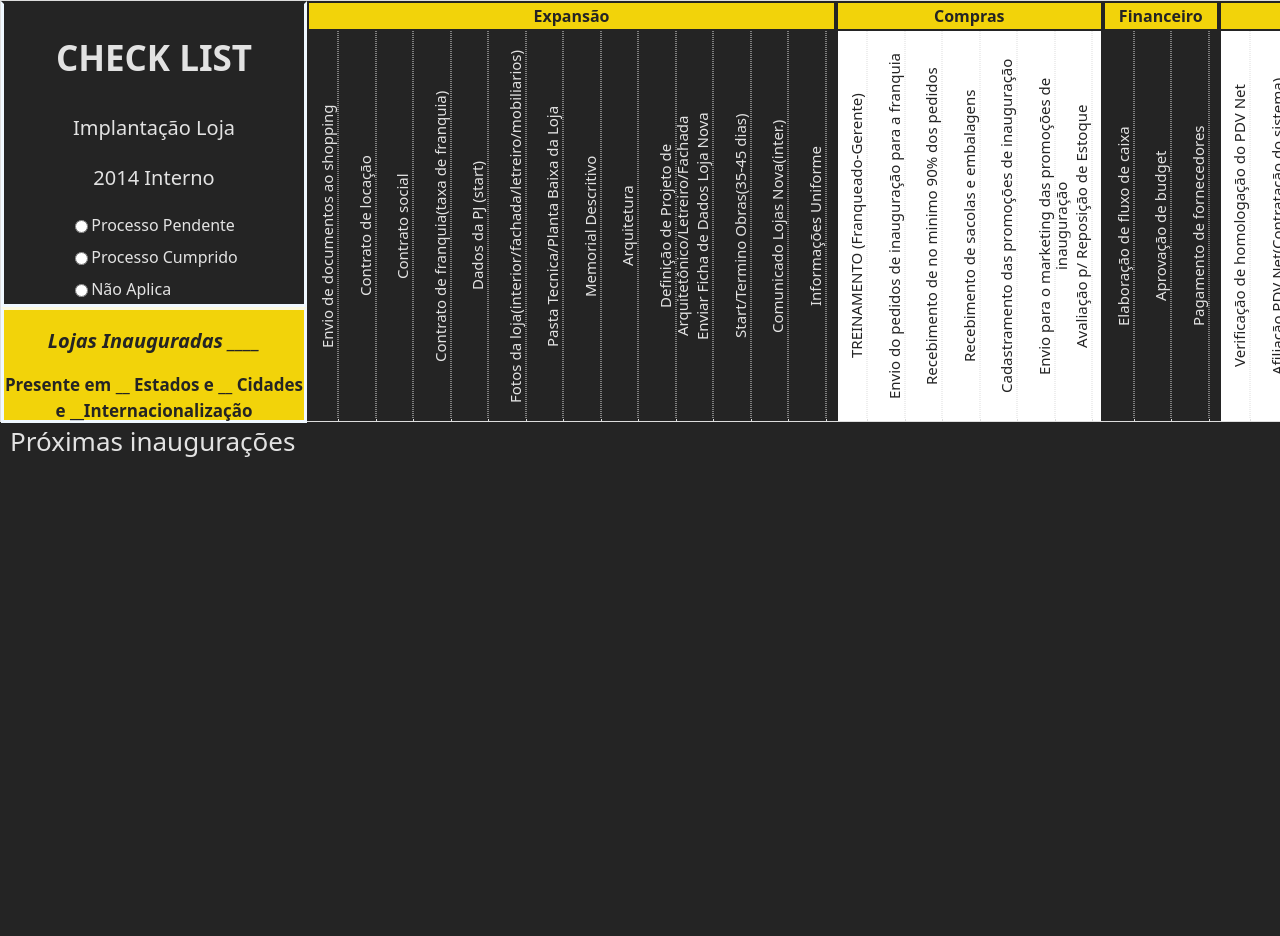
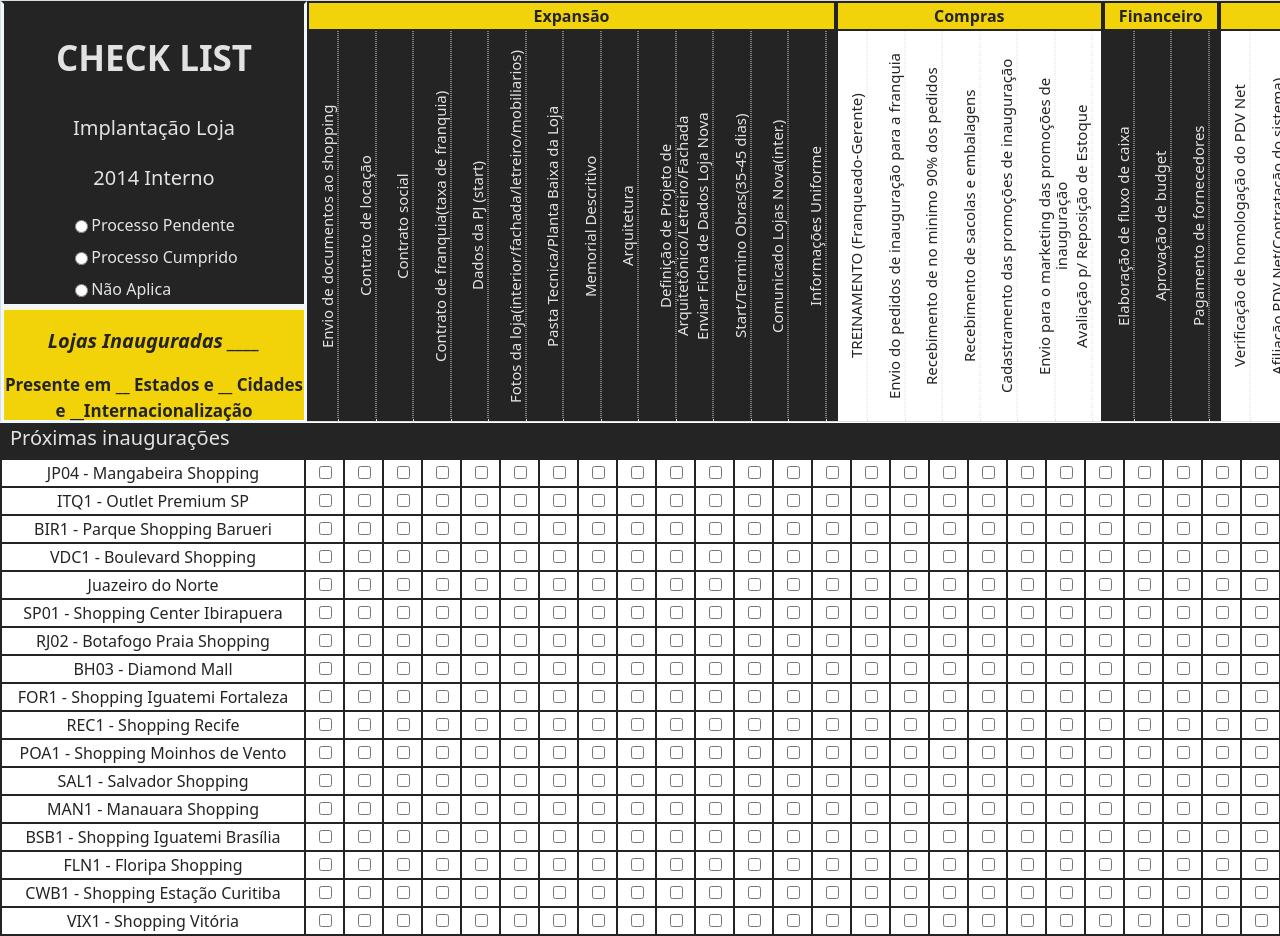
Before and after one commit to jpnc1695/checklist-loja, a React (Vite) app: page / in a window 1280 px wide. Shown: the top 936 px of the page. Before the commit the page ends 800 px from the top, so only its background shows below. Built offline with nearby package versions, Linux system fonts and the light colour scheme.

Commit message:
Desenvolvimento -- Criação da tabela para checkBoxs das lojas

```diff
--- a/src/App.css
+++ b/src/App.css
@@ -1,5 +1,4 @@
  #root {
-  max-width: 1280px;
   margin: 0;
   padding: 0;
   text-align: center;
@@ -20,9 +19,10 @@
 }
 
 .proximas-inaugurações{
-  font-size: 26px;
+  font-size: 20px;
   text-align: left;
   padding-left: 10px;
-  height: 25px;
+  height: 35px;
   width: 1915px;
+  border-top:  1px solid white;
 }
--- a/src/App.jsx
+++ b/src/App.jsx
@@ -17,7 +17,9 @@ export default App
 import './App.css'
 import Card from './Components/Card/Card.jsx';
 import Tabela from './Components/Tabelas/Tabela.jsx';
+import TabelaLojas from './Components/TabelaLojas/TabelaLojas.jsx';
 import { tabelaData } from './data/dados.js';
+
 
 function App() {
   return (
@@ -52,6 +54,11 @@ function App() {
             <div className='proximas-inaugurações'>
                 <span>Próximas inaugurações</span>
             </div>
+          <section>
+          <TabelaLojas>
+
+          </TabelaLojas>
+          </section>
     </>
 
   )
--- /dev/null
+++ b/src/Components/TabelaLojas/TabelaLojas.css
@@ -0,0 +1,17 @@
+.tabela-lojas{
+  background-color: white !important;
+  color: #242424 !important;
+}
+
+.primeira-coluna{
+  width: 300px;
+}
+
+.checkbox-loja{
+  width: 35px;   /* largura */
+  cursor: pointer;
+}
+
+.ultima-coluna{
+  width: 130px;
+}
--- a/src/Components/TabelaLojas/TabelaLojas.jsx
+++ b/src/Components/TabelaLojas/TabelaLojas.jsx
@@ -1,12 +1,54 @@
 import Table from 'react-bootstrap/Table';
+import { Form } from 'react-bootstrap';
+import './TabelaLojas.css';
+
+const lojas = [
+  "JP04 - Mangabeira Shopping",
+  "ITQ1 - Outlet Premium SP",
+  "BIR1 - Parque Shopping Barueri",
+  "VDC1 - Boulevard Shopping",
+  "Juazeiro do Norte",
+  "SP01 - Shopping Center Ibirapuera",
+  "RJ02 - Botafogo Praia Shopping",
+  "BH03 - Diamond Mall",
+  "FOR1 - Shopping Iguatemi Fortaleza",
+  "REC1 - Shopping Recife",
+  "POA1 - Shopping Moinhos de Vento",
+  "SAL1 - Salvador Shopping",
+  "MAN1 - Manauara Shopping",
+  "BSB1 - Shopping Iguatemi Brasília",
+  "FLN1 - Floripa Shopping",
+  "CWB1 - Shopping Estação Curitiba",
+  "VIX1 - Shopping Vitória",
+
+];
 
 const TabelaLojas = () => {
- return(
-  <>
+  return (
+    <>
+      <Table bordered hover responsive  >
+        <tbody className="tabela-lojas" >
+          {lojas.map((loja, index) => (
+            <tr key={index}>
+              {/* Primeira coluna com o nome da loja */}
+              <td className="primeira-coluna">{loja}</td>
 
-  </>
+              {/* 27 checkboxes */}
+              {Array.from({ length: 38 }, (_, i) => (
+                <td key={i} className="checkbox-loja" >
+                  <Form.Check type="checkbox" />
+                </td>
+              ))}
+              <td className='ultima-coluna'>
+                data
+              </td>
+            </tr>
+          ))}
 
- )
-}
+        </tbody>
+      </Table>
+    </>
+  );
+};
 
-export default TabelaLojas
+export default TabelaLojas;
```
